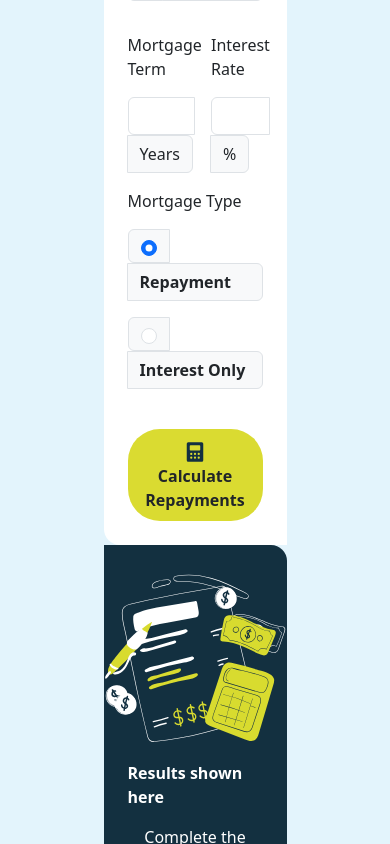
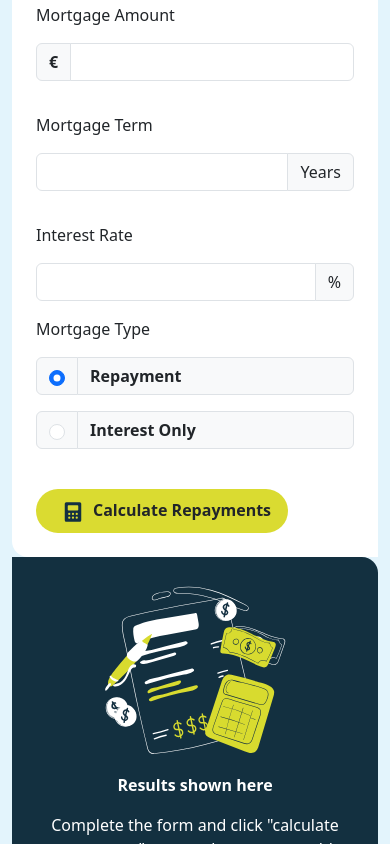
Before and after one commit to aluqueg/Calculadora-Hipoteca, a React (Vite) app: page / in a window 390 px wide. Shown: the top 844 px of the page. Built offline with nearby package versions, Linux system fonts and the light colour scheme.

Commit message:
arreglo responsive

```diff
--- a/src/App.css
+++ b/src/App.css
@@ -28,3 +28,8 @@
   border-radius: 1rem;
   border-top: 2px solid #dadb31;
 }
+
+.main-box {
+  max-width: 900px;
+  width: 100%;
+}
--- a/src/App.jsx
+++ b/src/App.jsx
@@ -49,10 +49,10 @@ function App() {
   return (
     <>
       <Container fluid className='fondo vh-100 d-flex justify-content-center align-items-center'>
-      <Row className='w-50 g-0 align-items-stretch d-flex'>
+      <Row className='main-box g-0 align-items-stretch'>
 
-        <Col md={6}>
-        <div className='izq d-flex flex-column justify-content-start bg-white p-4 h-100'>
+        <Col xs={12} md={6}>
+        <div className='izq d-flex flex-column justify-content-start bg-white p-4'>
           <div className='d-flex justify-content-between align-items-center w-100 mb-4'>
             <h3>Mortgage Calculator</h3>
             <p className='text-danger mb-0' role='button' onClick={handleClear}>Clear all</p>
@@ -64,14 +64,14 @@ function App() {
 
           {!amount && <p className='text-danger'>{message}</p>}
 
-          <div className='d-flex gap-3'>
-            <div className='w-50'>
+          <Row className='g-3'>
+            <Col xs={12} md={6}>
               <MortgageTerm term={term} setTerm={setTerm} message={message}/>
-            </div>
-            <div className='w-50'>
+            </Col>
+            <Col xs={12} md={6}>
               <InterestRate interestRate={interestRate} setInterestRate={setInterestRate} message={message}/>
-            </div>
-          </div>
+            </Col>
+          </Row>
 
           <div className='w-100 mb-4'>
             <p>Mortgage Type</p>
@@ -89,11 +89,11 @@ function App() {
         </div>
         </Col>
 
-        <Col md={6}>
+        <Col xs={12} md={6}>
 
 
           {result !== null ?(
-            <div className='der text-white p-4 h-100 d-flex flex-column justify-content-center'>
+            <div className='der text-white p-4 d-flex flex-column justify-content-center'>
             <h3>Your results</h3>
             <p>
               Your results are shown below based on the information you provided. To adjust the results, edit the form and click "calculate repayments" again.
```
